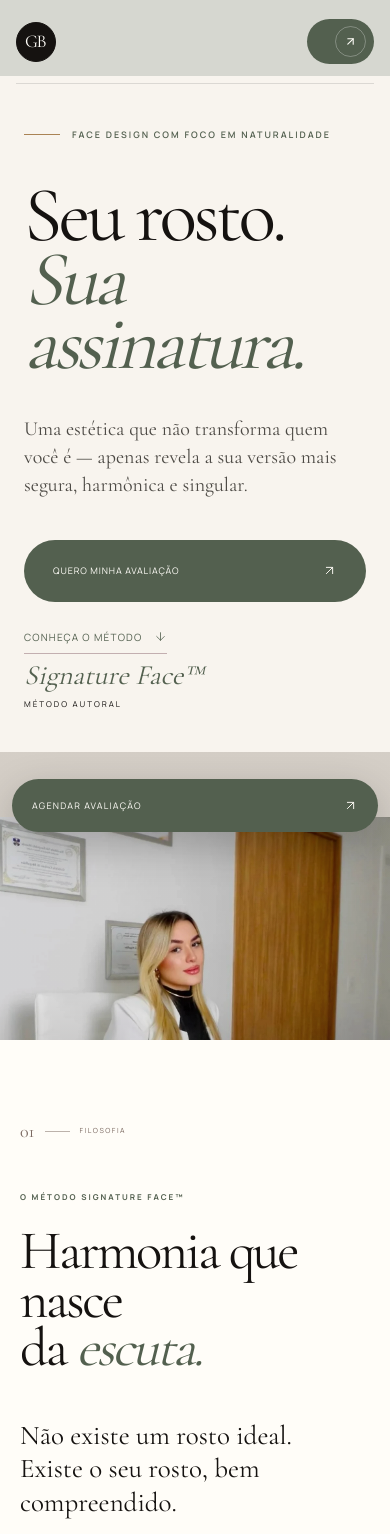
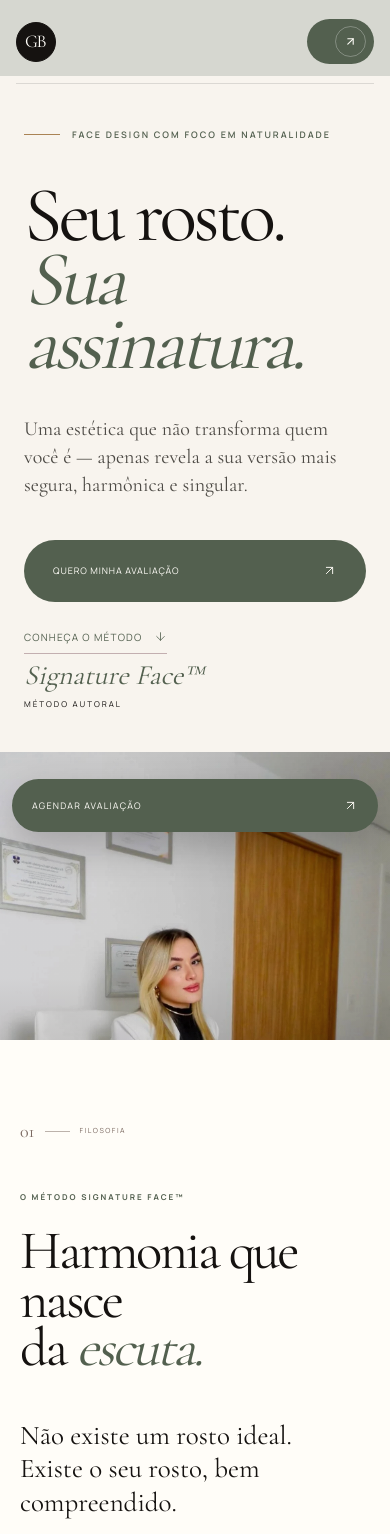
Before and after one commit to brunogbarbosa/dra-giovanna-benavides, a Next.js app: page / in a window 390 px wide. Shown: the top 1534 px of the page. Built offline with nearby package versions, Linux system fonts and the light colour scheme; no server answers.

Commit message:
fix: render mobile hero at intrinsic aspect ratio

```diff
--- a/app/globals.css
+++ b/app/globals.css
@@ -470,12 +470,16 @@ h1 em { color: var(--sage-dark); }
   .hero-visual {
     min-height: 0;
     height: auto;
-    aspect-ratio: 2 / 3;
+    aspect-ratio: auto;
   }
+  .hero-frame { height: auto; }
   .hero-photo-mobile {
+    position: relative !important;
+    inset: auto !important;
+    width: 100% !important;
+    height: auto !important;
     transform: none;
-    object-fit: contain !important;
-    object-position: center !important;
+    object-fit: initial !important;
   }
   .method { padding-top: 72px; }
 }
--- a/app/page.tsx
+++ b/app/page.tsx
@@ -111,7 +111,7 @@ export default function Home() {
             <div className="hero-frame">
               <Image
                 className="hero-photo hero-photo-desktop"
-                src="/giovanna-hero.webp"
+                src="/hero-dra-desktop.webp"
                 alt="Dra. Giovanna Benavides em seu consultório"
                 fill
                 priority
@@ -119,10 +119,11 @@ export default function Home() {
               />
               <Image
                 className="hero-photo hero-photo-mobile"
-                src="/hero-dra-desktop.webp"
+                src="/giovanna-hero.webp"
                 alt=""
                 aria-hidden="true"
-                fill
+                width={963}
+                height={1440}
                 sizes="100vw"
               />
             </div>
```
